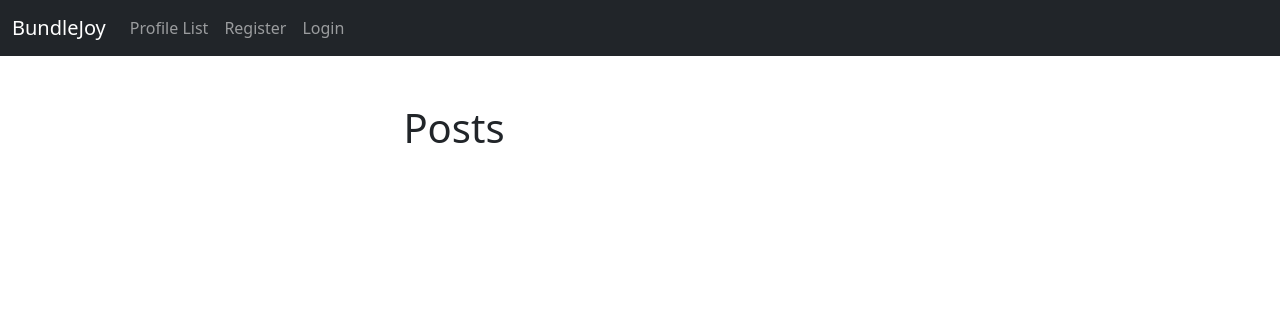
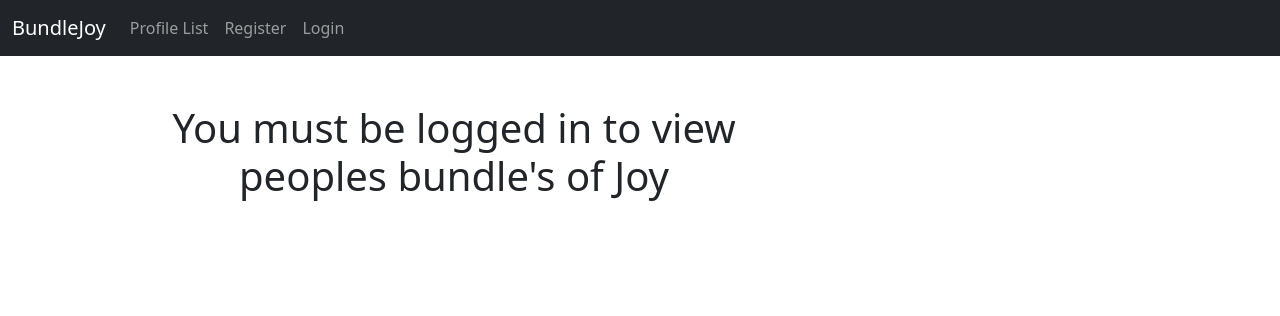
Before and after one commit to dfloresca/bundlejoy, a Django app: page / in a window 1280 px wide. Shown: the top 316 px of the page. Run offline with Django 5.2, Linux system fonts and the light colour scheme; data that the repository does not hold is empty; some libraries are stand-ins or nearby versions.

```diff
--- a/social/templates/home.html
+++ b/social/templates/home.html
@@ -6,6 +6,7 @@
 <div class="container text-center">
     <div class="row">
         <div class="col-8">
+            {% if user.is_authenticated %}
 
             <h1>Posts</h1>
             <br />
@@ -76,6 +77,10 @@
             </div> <br /> <br />
             {% endfor %}
         </div>
+        {% else %}
+        <h1>You must be logged in to view peoples bundle's of Joy</h1>
+        {% endif %}
+
         <div class="col-4">
             <br /><br /><br />
             {% if form %}
--- a/social/views.py
+++ b/social/views.py
@@ -136,6 +136,9 @@ def post_show(request, pk):
             else:
                 messages.success(request, ("That post does not exist"))
                 return redirect('home')
+        else:
+            messages.success(request, ("You must be logged in to do that"))
+            return redirect('home')
 
 def post_delete(request, pk):
     if request.user.is_authenticated:
```
